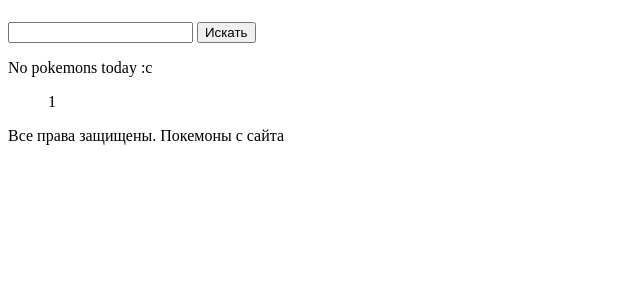
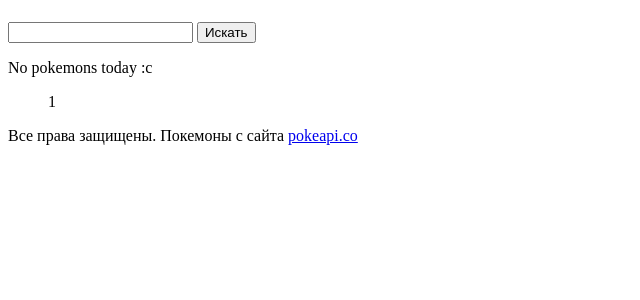
Before and after one commit to SeninoSeno/OTRPO, a Django app: page / in a window 1280 px wide. Shown: the part 58-358 px from the top of the page, without its empty margins (0-640 px from the left). Run offline with Django 4.2, Linux system fonts and the light colour scheme; data that the repository does not hold is empty.

Commit message:
add some info and comment

```diff
--- a/pokeapi/mysite/pokemoon/templates/index.html
+++ b/pokeapi/mysite/pokemoon/templates/index.html
@@ -41,7 +41,7 @@
     </nav>
 
     <footer>
-        <p>Все права защищены. Покемоны с сайта</p>
+        <p>Все права защищены. Покемоны с сайта <a href="https://pokeapi.co/">pokeapi.co</a></p>
     </footer>
 
     <script>
@@ -49,9 +49,7 @@
         const button = document.getElementById('search');
 
         button.onclick = function () {
-            console.log('Тык');
             const filter = input.value.toLowerCase();
-
             window.location.href = "?q=" + filter;
         }
     </script>
```
Also changed, not shown: pokeapi/main.py (+0 -10 lines).
